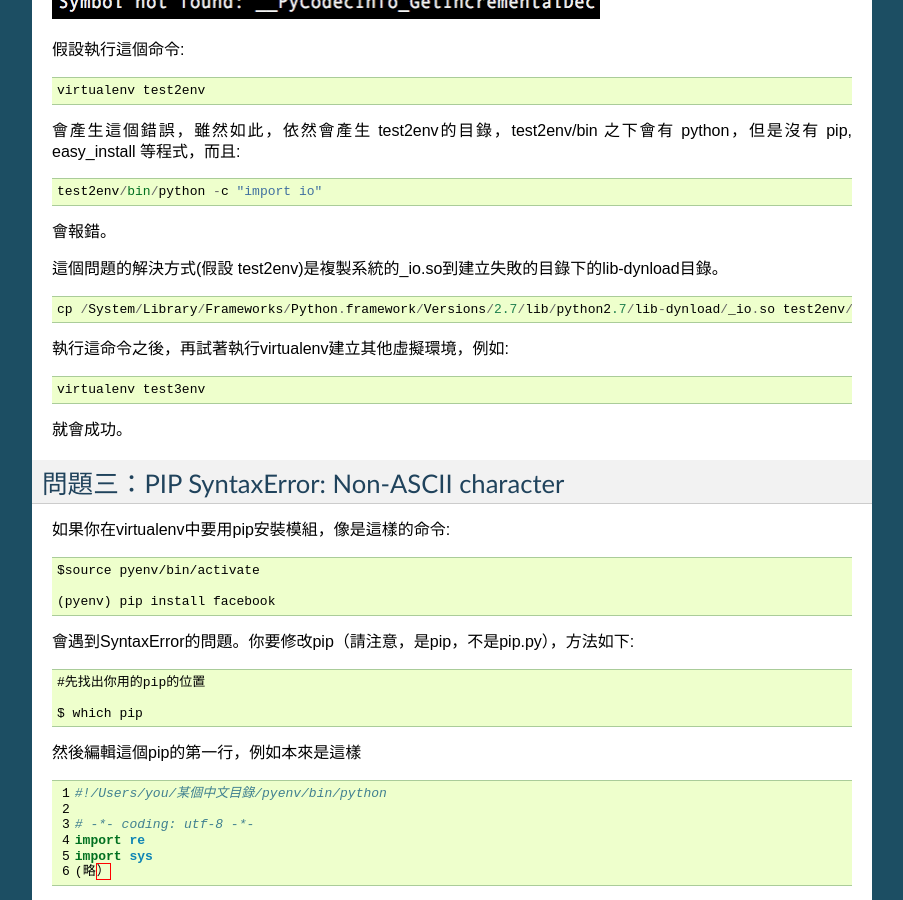
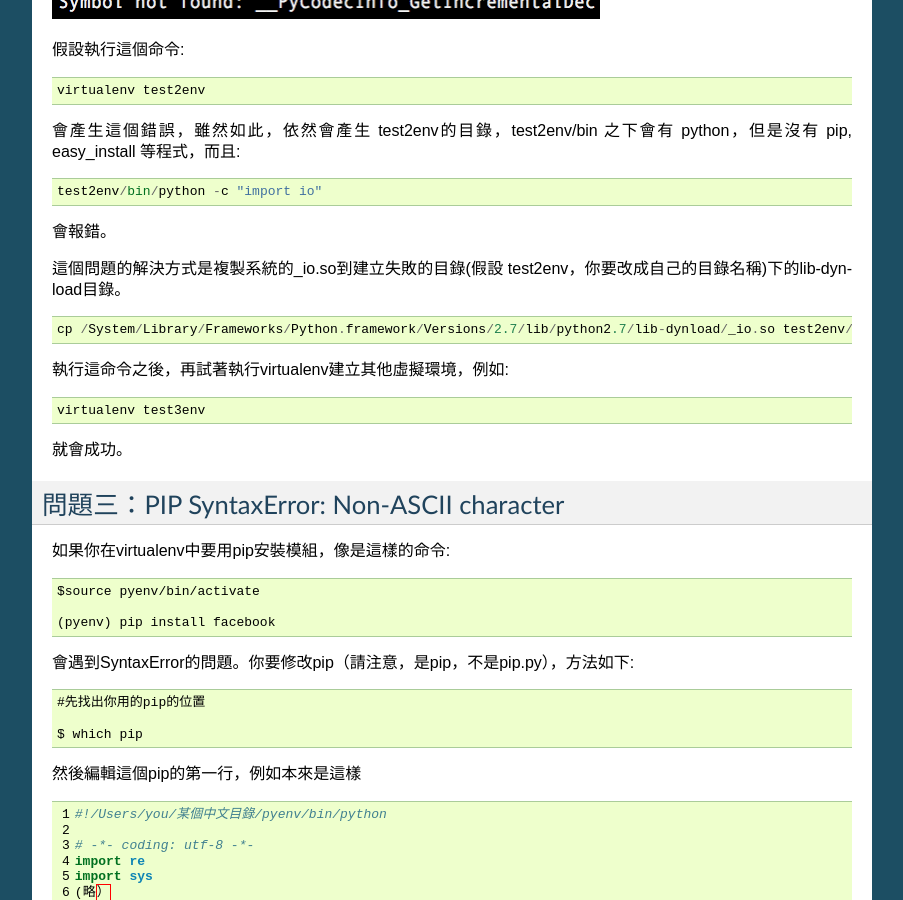
Before and after one commit to iapyeh/iapyeh, a Sphinx documentation site: the page built from docs/blogs/technical/VirtualenvProblem.rst, in a window 1280 px wide and 900 px high, scrolled down 840 px. Shown: the whole window, without its empty margins (198-1101 px from the left). Built offline with Sphinx 7.4.7, drawn with Linux system fonts in a browser that asks for light colours.

Commit message:
Google Docs reST Editor@2017-1-17 13:22:5

```diff
--- a/docs/blogs/technical/VirtualenvProblem.rst
+++ b/docs/blogs/technical/VirtualenvProblem.rst
@@ -55,7 +55,7 @@
 
 會報錯。
 
-這個問題的解決方式(假設 test2env)是複製系統的_io.so到建立失敗的目錄下的lib-dynload目錄。
+這個問題的解決方式是複製系統的_io.so到建立失敗的目錄(假設 test2env，你要改成自己的目錄名稱)下的lib-dynload目錄。
 
 .. code::
 
```
